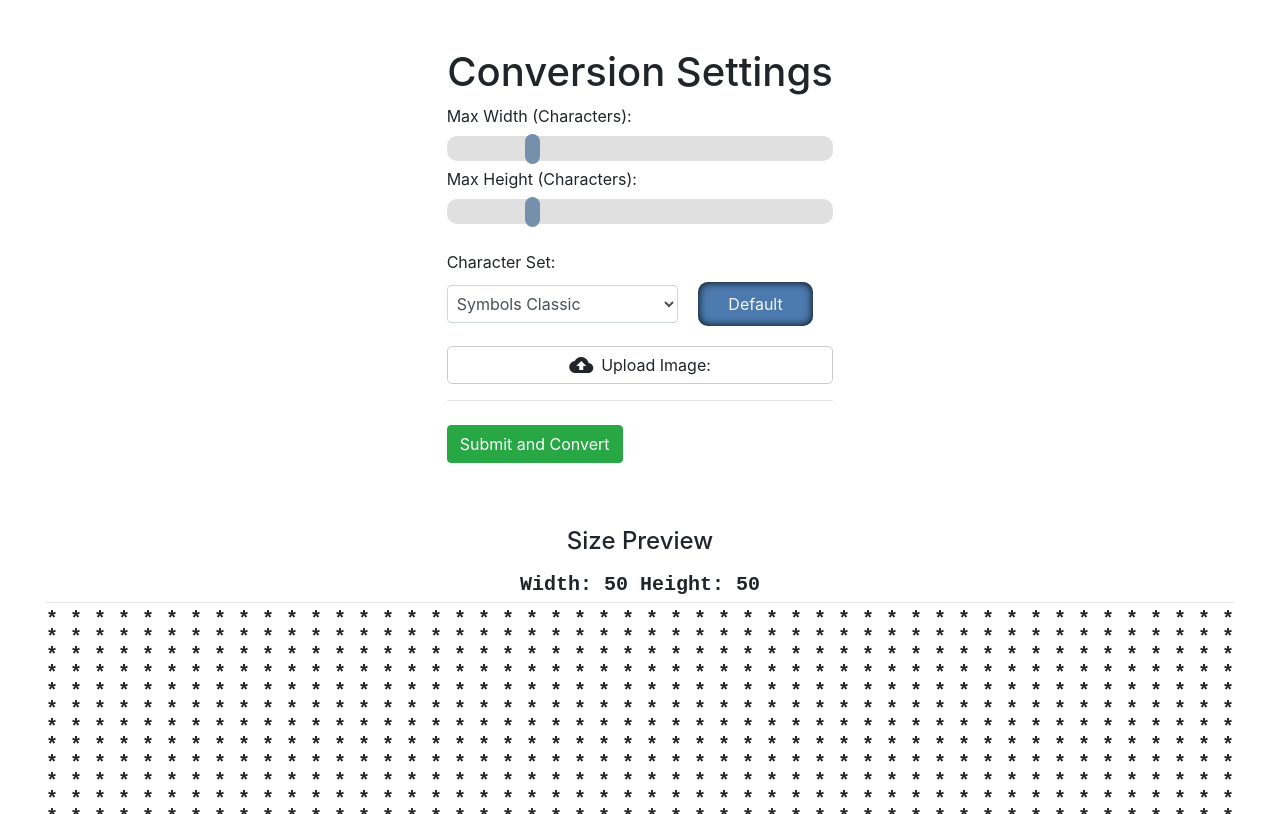
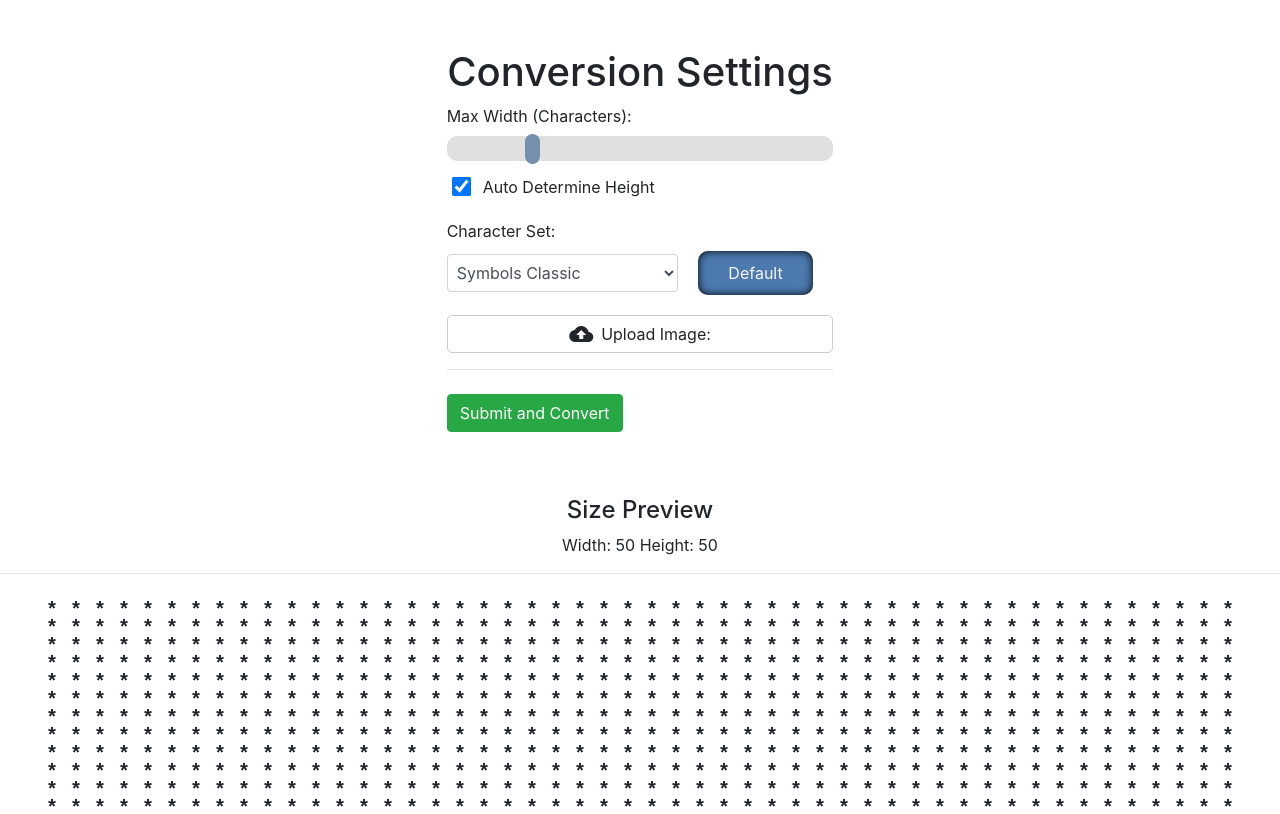
Before and after one commit to jewarner57/image-to-ascii-converter, a Flask app: page /convert in a window 1280 px wide. Shown: the part 56-870 px from the top of the page. Run offline with Flask 2, Linux system fonts and the light colour scheme.

Commit message:
feat: add option to auto determine height

```diff
--- a/app.py
+++ b/app.py
@@ -28,7 +28,7 @@ def convert():
             char_key = request.form.get("charkey")
 
             image_width = int(request.form.get("image-width"))
-            image_height = int(request.form.get("image-height"))
+            image_height = request.form.get("image-height")
 
             if char_key == "" or char_key == None:
                 char_key = [".", ",", "*", "/", "(", "#", "%", "&", "@"]
@@ -36,9 +36,14 @@ def convert():
                 char_key = char_key.split(" ")
 
             # create the ascii art from the image
-            ascii_art = make_image_ascii_string(
-                image_filepath, char_key, image_width, image_height
-            )
+            if image_height is not None:
+                ascii_art = make_image_ascii_string(
+                    image_filepath, char_key, int(image_width), int(image_height)
+                )
+            else:
+                ascii_art = make_image_ascii_string(
+                    image_filepath, char_key, int(image_width)
+                )
 
             # remove the image
             os.remove(image_filepath)
--- a/static/convert.js
+++ b/static/convert.js
@@ -13,6 +13,18 @@ $(function () {
     $(".slider").change(function () {
         updateSizePreview()
     })
+
+    // disable height input when auto determine height checked
+    $("#proportionalheight").change(function () {
+        if ($("#image-height").prop('disabled') === false) {
+            $("#image-height").prop('disabled', true);
+            $("#height-slider-container").hide()
+        }
+        else {
+            $("#image-height").prop('disabled', false);
+            $("#height-slider-container").show()
+        }
+    })
 })
 
 function updateSizePreview() {
@@ -25,9 +37,16 @@ function updateSizePreview() {
     displayLine = "<p>" + ("* ").repeat(charactercount) + "</p>"
     displayAll = displayLine.repeat(linecount)
 
-    $(".ascii-display").html(dimensionDisplay + displayAll)
+    $(".dimension-display").html(dimensionDisplay)
+
+    $(".ascii-display").html(displayAll)
 }
 
 $(document).ready(() => {
     updateSizePreview()
+
+    // disable height form on load
+    $("#image-height").prop('disabled', true);
+    $("#height-slider-container").hide()
+    $('#proportionalheight').prop('checked', true);
 })
--- a/static/styles.css
+++ b/static/styles.css
@@ -139,3 +139,7 @@ body {
 input[type="file"] {
     display: none;
 }
+/* increase checkbox size */
+input[type=checkbox] {
+    transform: scale(1.5);
+}
--- a/templates/convert.html
+++ b/templates/convert.html
@@ -14,9 +14,17 @@
                         name="image-width">
 
                     <!-- height range slider -->
-                    <label for="image-height">Max Height (Characters):</label>
-                    <input type="range" min="10" max="200" value="50" class="slider" id="image-height"
-                        name="image-height">
+                    <div id="height-slider-container">
+                        <label for="image-height">Max Height (Characters):</label>
+                        <input type="range" min="10" max="200" value="50" class="slider" id="image-height"
+                            name="image-height">
+                    </div>
+                    <!-- auto set height checkbox -->
+                    <div class="form-check mt-2 ml-2">
+                        <input type="checkbox" class="form-check-input" id="proportionalheight">
+                        <label class="form-check-label ml-2" for="proportionalheight" name="auto-set-height">Auto
+                            Determine Height</label>
+                    </div>
 
                     <div class="setting-toggle-wrapper">
                         <label for="setting-toggle-symbols">Character Set:</label>
@@ -81,6 +89,7 @@
 
 <section>
     <h4 class="text-center">Size Preview</h4>
+    <p class="dimension-display"></p>
     <div class="ascii-display-container">
         <div class="ascii-display">
 
```
Also changed, not shown: static/images/uploads/488456_converter-test-2.jpg (deleted), static/images/uploads/978713_black-silhouette-polar-bear-vector-25716475.jpg (deleted), static/images/uploads/black-silhouette-polar-bear-vector-25716475.jpg (deleted), static/images/uploads/converter-test-2.jpg (deleted).
